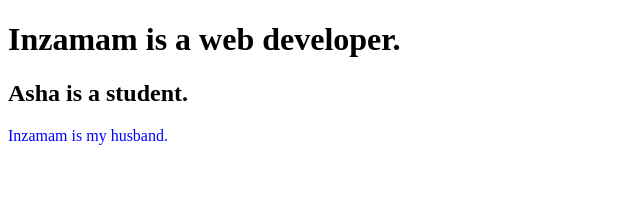
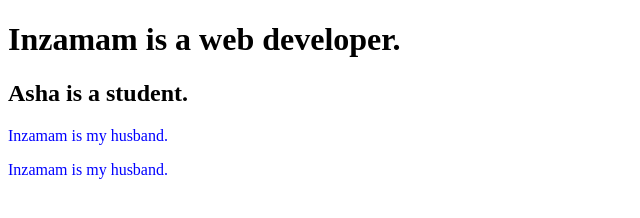
Before and after one commit to ilmarahman/my-first-repository, a plain HTML site: page index.html in a window 1280 px wide. Shown: the whole page, without its empty margins (0-640 px from the left). Drawn offline with Linux system fonts and the light colour scheme.

Commit message:
new commit

```diff
--- a/index.html
+++ b/index.html
@@ -11,6 +11,7 @@
     <h1>Inzamam is a web developer.</h1>
     <h2> Asha is a student.</h2>
     <p> Inzamam is my husband.</p>
+    <p> Inzamam is my husband.</p>
 
 </body>
 </html>
```
